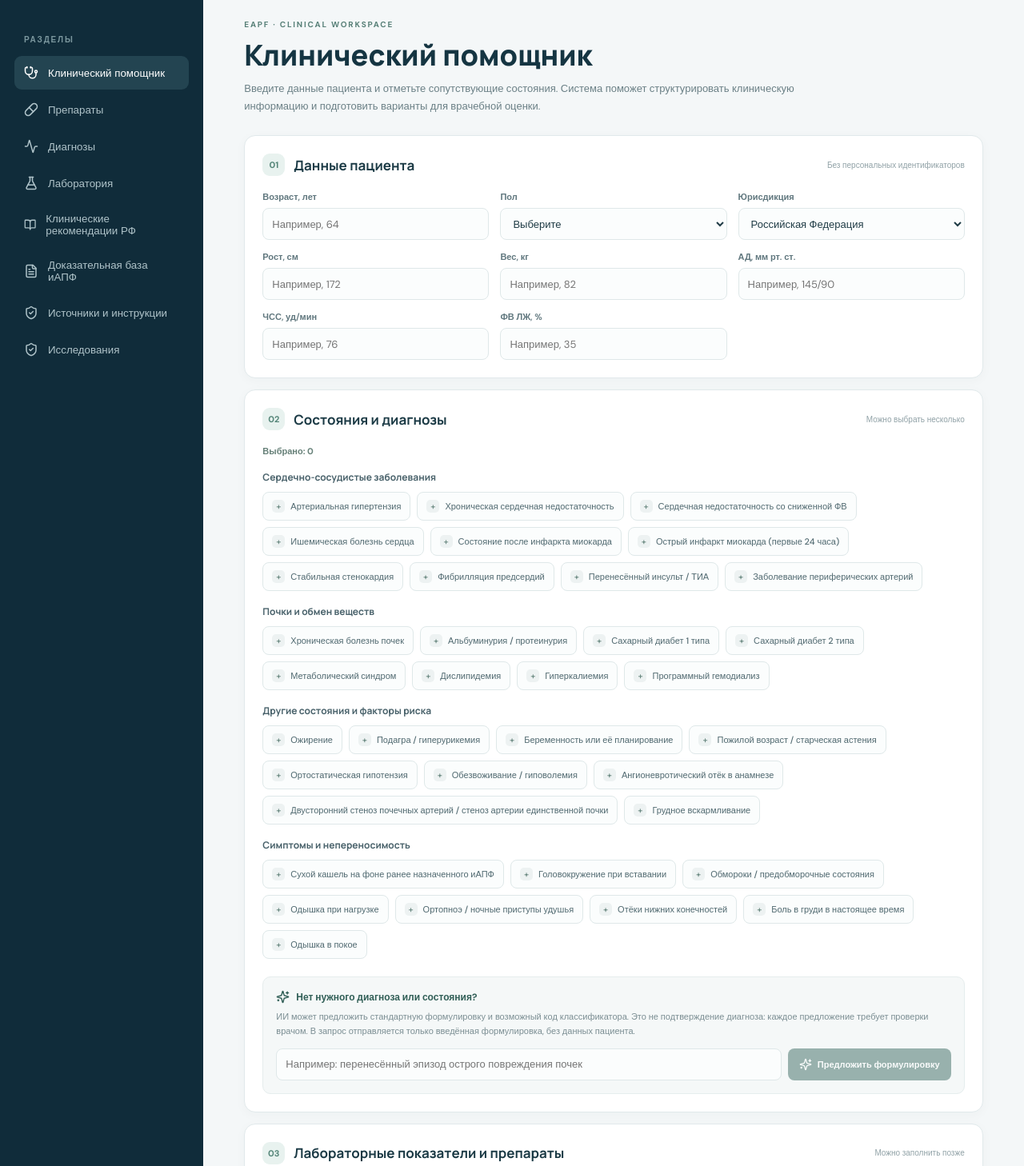
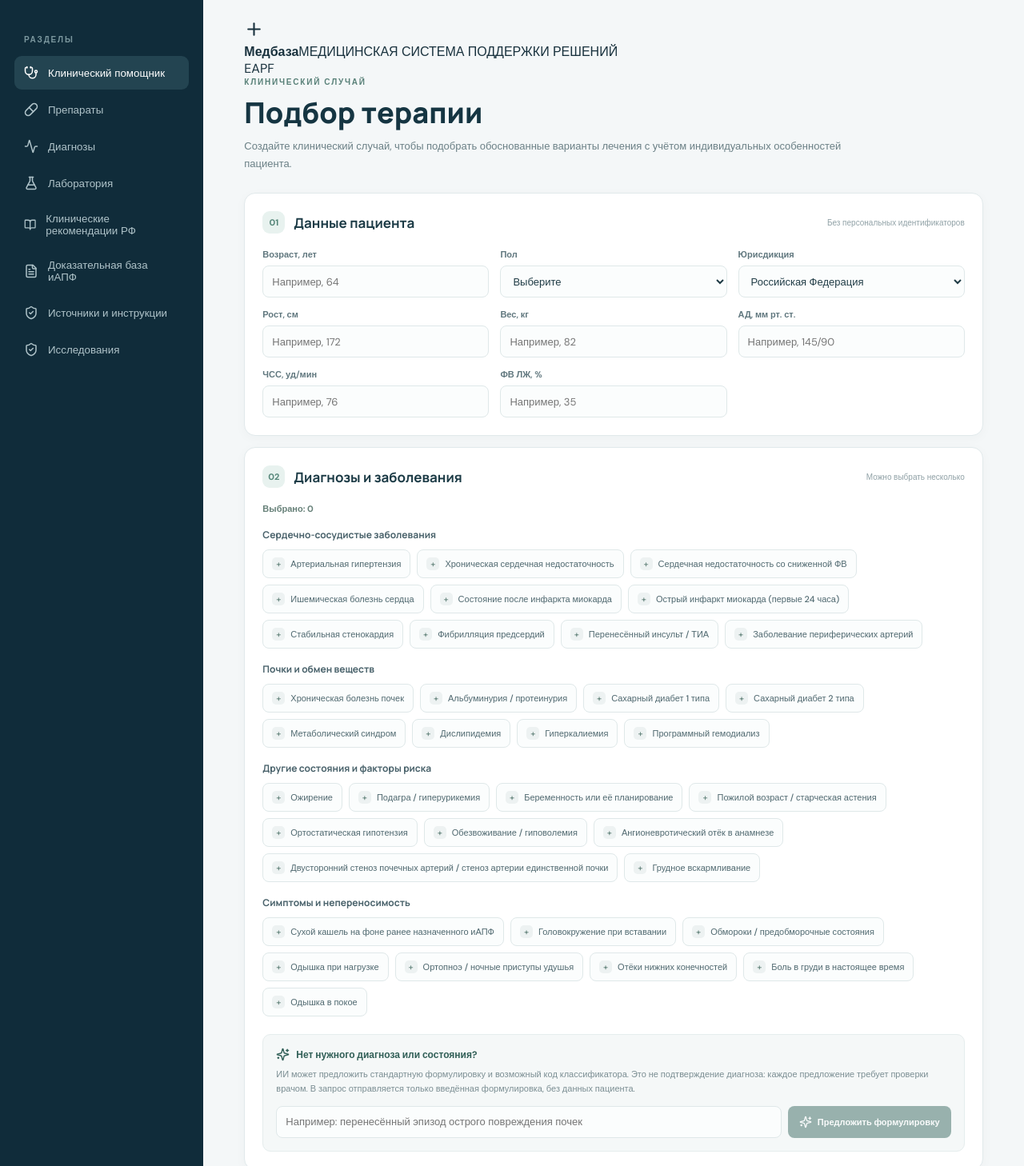
Before and after one commit to aptimezhidov98-ops/EAPF, a React (Vite) app: page / in a window 1280 px wide. Shown: the part 72-1530 px from the top of the page at 80% size. Built offline with nearby package versions, Linux system fonts and the light colour scheme.

Commit message:
Redesign clinical intake home screen as Medbaza workspace

```diff
--- a/src/App.tsx
+++ b/src/App.tsx
@@ -90,11 +90,11 @@ export default function App() {
   </aside>
   <main className="main"><header className="topbar"><button className="mobile-menu" aria-label="Меню" aria-expanded={mobileNavOpen} onClick={()=>setMobileNavOpen(v=>!v)}><Menu/></button><span>EAPF · КЛИНИЧЕСКИЙ ПОМОЩНИК</span><span className="top-status"><i/> Основа: иАПФ</span></header>
    {active==='Клинический помощник'?<section className="clinical"><form className="clinical-form" onSubmit={prepareData}>
-    <div className="clinical-intro"><div className="eyebrow">EAPF · CLINICAL WORKSPACE</div><h1>Клинический помощник</h1><p>Введите данные пациента и отметьте сопутствующие состояния. Система поможет структурировать клиническую информацию и подготовить варианты для врачебной оценки.</p></div>
+    <div className="workspace-brand"><div className="workspace-brand-mark"><Plus size={25}/></div><div className="workspace-brand-copy"><b>Медбаза</b><span>МЕДИЦИНСКАЯ СИСТЕМА ПОДДЕРЖКИ РЕШЕНИЙ</span></div><span className="workspace-brand-tag">EAPF</span></div><div className="clinical-intro"><div className="eyebrow">КЛИНИЧЕСКИЙ СЛУЧАЙ</div><h1>Подбор терапии</h1><p>Создайте клинический случай, чтобы подобрать обоснованные варианты лечения с учётом индивидуальных особенностей пациента.</p></div>
     <div className="patient-panel"><div className="panel-title"><div><span className="step">01</span><h2>Данные пациента</h2></div><span className="optional">Без персональных идентификаторов</span></div>
      <div className="patient-grid"><label>Возраст, лет<input name="age" type="number" min="0" placeholder="Например, 64"/></label><label>Пол<select name="sex" defaultValue=""><option value="" disabled>Выберите</option><option>Женский</option><option>Мужской</option><option>Не указан</option></select></label><label>Юрисдикция<select name="jurisdiction" defaultValue="RU"><option value="RU">Российская Федерация</option><option value="EE">Эстония</option><option value="INT">Международная / другая</option></select></label><label>Рост, см<input name="height" type="number" placeholder="Например, 172"/></label><label>Вес, кг<input name="weight" type="number" placeholder="Например, 82"/></label><label>АД, мм рт. ст.<input name="blood_pressure" placeholder="Например, 145/90"/></label><label>ЧСС, уд/мин<input name="heart_rate" type="number" placeholder="Например, 76"/></label><label>ФВ ЛЖ, %<input name="lvef" type="number" min="5" max="85" placeholder="Например, 35"/></label></div>
     </div>
-    <div className="patient-panel"><div className="panel-title"><div><span className="step">02</span><h2>Состояния и диагнозы</h2></div><span className="optional">Можно выбрать несколько</span></div>
+    <div className="patient-panel"><div className="panel-title"><div><span className="step">02</span><h2>Диагнозы и заболевания</h2></div><span className="optional">Можно выбрать несколько</span></div>
      <div className="selected-line"><b>Выбрано: {selected.length}</b>{selected.length>0&&<button type="button" className="text-button" onClick={()=>setSelected([])}>Очистить выбор</button>}</div>
      {conditionGroups.map(group=><div className="condition-group" key={group.title}><h3>{group.title}</h3><div className="condition-options">{group.items.map(item=><button type="button" key={item} className={selected.includes(item)?'condition-chip chosen':'condition-chip'} onClick={()=>toggle(item)}><span className="check">{selected.includes(item)?'✓':'+'}</span>{item}</button>)}</div></div>)}
      {customConditions.length>0&&<div className="condition-group"><h3>Мои добавленные состояния</h3><div className="condition-options">{customConditions.map(item=><button type="button" key={item} className={selected.includes(item)?'condition-chip chosen':'condition-chip'} onClick={()=>toggle(item)}><span className="check">{selected.includes(item)?'✓':'+'}</span>{item}<span className="unverified-tag">не проверено</span></button>)}</div></div>}
@@ -103,7 +103,7 @@ export default function App() {
       {notice&&<div className="inline-notice">{notice}</div>}
      </div>
     </div>
-    <div className="patient-panel"><div className="panel-title"><div><span className="step">03</span><h2>Лабораторные показатели и препараты</h2></div><span className="optional">Можно заполнить позже</span></div><div className="patient-grid"><label>Креатинин, мкмоль/л<input name="creatinine" type="number" placeholder="Значение"/></label><label>рСКФ, мл/мин/1,73 м²<input name="egfr" type="number" placeholder="Значение"/></label><label>Калий, ммоль/л<input name="potassium" type="number" step="0.1" placeholder="Значение"/></label><label>Натрий, ммоль/л<input name="sodium" type="number" placeholder="Значение"/></label><label>Альбуминурия / ACR<input name="acr" placeholder="Значение и единицы"/></label><label>Протеинурия за 24 часа, г/сут<input name="proteinuria24h" type="number" step="0.1" placeholder="Например, 3,2"/></label><label>Текущие препараты<input name="medications" placeholder="Перечислите препараты"/></label><label>Время от начала острого ИМ, часов<input name="mi_hours" type="number" min="0" placeholder="Если ИМ произошёл недавно"/></label></div></div>
+    <div className="patient-panel"><div className="panel-title"><div><span className="step">03</span><h2>Анализы, обследования и терапия</h2></div><span className="optional">Можно заполнить позже</span></div><div className="patient-grid"><label>Креатинин, мкмоль/л<input name="creatinine" type="number" placeholder="Значение"/></label><label>рСКФ, мл/мин/1,73 м²<input name="egfr" type="number" placeholder="Значение"/></label><label>Калий, ммоль/л<input name="potassium" type="number" step="0.1" placeholder="Значение"/></label><label>Натрий, ммоль/л<input name="sodium" type="number" placeholder="Значение"/></label><label>Альбуминурия / ACR<input name="acr" placeholder="Значение и единицы"/></label><label>Протеинурия за 24 часа, г/сут<input name="proteinuria24h" type="number" step="0.1" placeholder="Например, 3,2"/></label><label>Текущие препараты<input name="medications" placeholder="Перечислите препараты"/></label><label>Время от начала острого ИМ, часов<input name="mi_hours" type="number" min="0" placeholder="Если ИМ произошёл недавно"/></label></div></div>
     <div className="clinical-footer"><p><ShieldCheck size={17}/> Результат будет носить справочный характер и не заменит клиническое решение врача.</p><button type="submit" className="analyze-button">Подготовить данные к анализу <span>→</span></button></div>
     {preparedData&&<div className="patient-panel analysis-preview"><div className="panel-title"><div><span className="step">04</span><h2>Данные подготовлены</h2></div><span className="optional">Только на этом устройстве</span></div><p>Ниже собраны введённые значения и выбранные состояния. Ниже показано пилотное сопоставление иАПФ с выбранными состояниями и данными. Оно основано на ограниченном наборе вручную привязанных источников и не является назначением или валидированным клиническим алгоритмом.</p><div className="patient-grid">{Object.entries(preparedData).filter(([,value])=>value.trim()).map(([key,value])=><div className="prepared-item" key={key}><small>{{age:'Возраст',sex:'Пол',jurisdiction:'Юрисдикция рекомендаций',mi_hours:'Часы от начала острого ИМ',height:'Рост',weight:'Вес',blood_pressure:'Артериальное давление',heart_rate:'Частота сердечных сокращений',lvef:'Фракция выброса ЛЖ',creatinine:'Креатинин',egfr:'рСКФ',potassium:'Калий',sodium:'Натрий',acr:'Альбуминурия / ACR',proteinuria24h:'Суточная протеинурия, г/сут',medications:'Текущие препараты'}[key]||key}</small><b>{value}</b></div>)}</div><div className="condition-group"><h3>Выбранные состояния ({selected.length})</h3><p>{selected.length?selected.join(' · '):'Состояния не выбраны'}</p></div><div className="patient-recommendations">
       <div className="recommendation-tabs" role="tablist" aria-label="Варианты рекомендаций">
```
